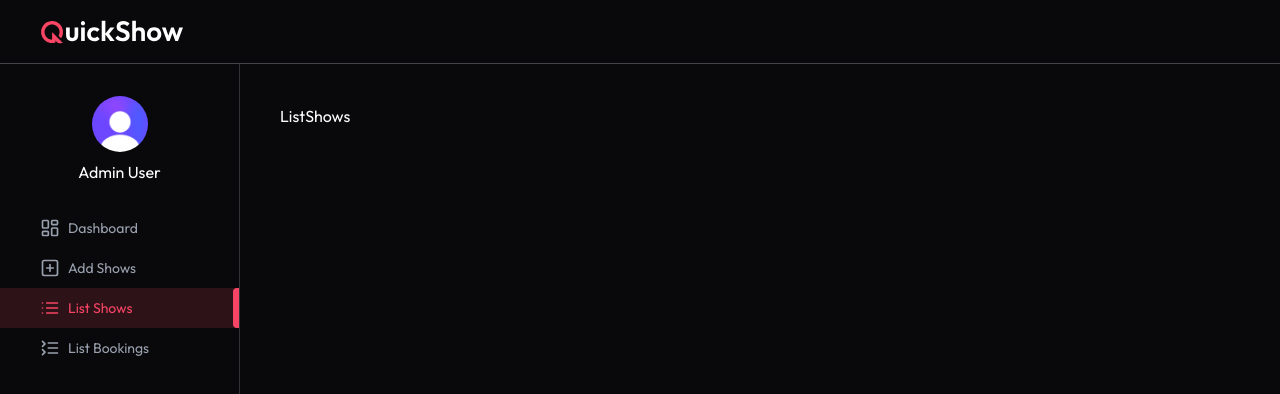
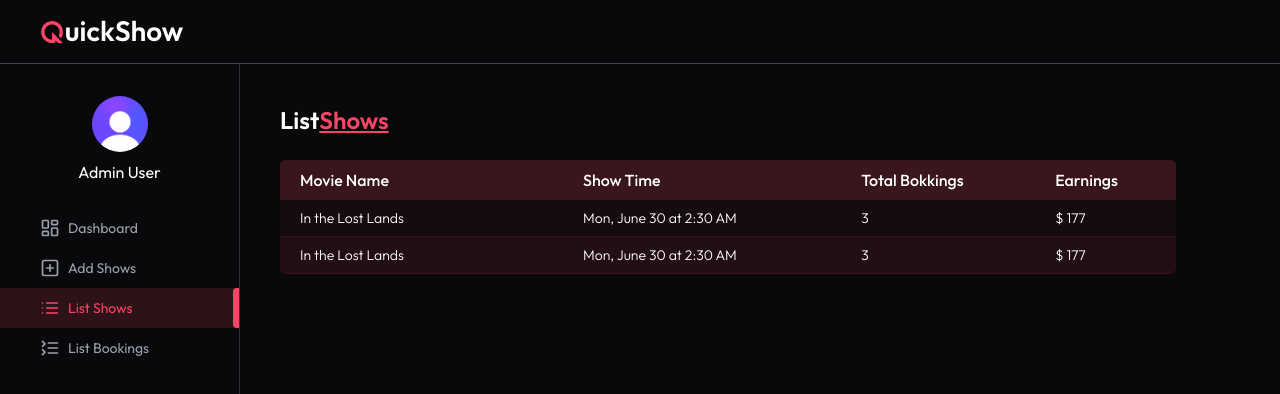
Before and after one commit to FahadKhan356/QuickShow, a React (Vite) app in the folder client/: page /admin/List-shows in a window 1280 px wide. Shown: the top 394 px of the page. Built offline with nearby package versions, Linux system fonts and the light colour scheme.

Commit message:
worked on List Show screen and added it

```diff
--- a/client/src/pages/admin/ListShows.jsx
+++ b/client/src/pages/admin/ListShows.jsx
@@ -1,8 +1,83 @@
-import React from 'react'
+import React, { useEffect, useState } from 'react'
+import Title from '../../components/admin/Title';
+import { Table } from 'lucide-react';
+import dateFormat from '../../lib/dateFormat';
+import { dummyShowsData } from '../../assets/assets/assets';
 
 const ListShows = () => {
+  const currency=import.meta.env.VITE_CURRENCY;
+
+  const [shows , setShows]=useState([]);
+  const [isLoading , setLoading] = useState(true);
+
+  const getAllShows=async()=>{
+    try{
+     setShows([{
+      movie: dummyShowsData[0],
+            showDateTime: "2025-06-30T02:30:00.000Z",
+            showPrice: 59,
+            occupiedSeats: {
+                A1: "user1",
+                B1: "user2",
+                C1: "user3"
+              }
+     },
+     {
+      movie: dummyShowsData[0],
+            showDateTime: "2025-06-30T02:30:00.000Z",
+            showPrice: 59,
+            occupiedSeats: {
+                A1: "user1",
+                B1: "user2",
+                C1: "user3"
+              }
+     }
+    ],);
+     setLoading(false);
+
+    }catch(error){
+      console.error(error);
+    }
+  }
+
+useEffect(()=>{
+getAllShows();
+},[])
+
   return (
-    <div>ListShows</div>
+    <>
+    <Title text1={"List"} text2={"Shows"}/>
+
+<div className='max-w-4xl mt-6 overflow-auto'>
+<table className='w-full  border-collapse rounded-md overflow-hidden text-nowrap'>
+   <thead>
+    <tr className='bg-primary/20 text-left text-white'>
+    <th className='p-2 font-medium pl-5'>Movie Name</th>
+    <th className='p-2 font-medium'>Show Time</th>
+    <th className='p-2 font-medium'>Total Bokkings</th>
+    <th className='p-2 font-medium'>Earnings</th>
+
+
+    </tr>
+
+   </thead>
+   <tbody className='text-sm font-light'>
+   {shows.map((show, index)=>(
+    <tr key={index} className='border-b border-primary/10 bg-primary/5 even:bg-primary/10'>
+    <td className='p-2 min-w-45 pl-5' >{show.movie.title}</td>
+    <td className='p-2' >{dateFormat(show.showDateTime)}</td>
+    <td className='p-2' >{Object.keys(show.occupiedSeats).length}</td>
+    <td className='p-2' >{currency} {Object.keys(show.occupiedSeats).length * show.showPrice}</td>
+    </tr>
+   ))}
+
+   </tbody>
+
+    </table>
+
+</div>
+
+    </>
   )
 }
 
```
